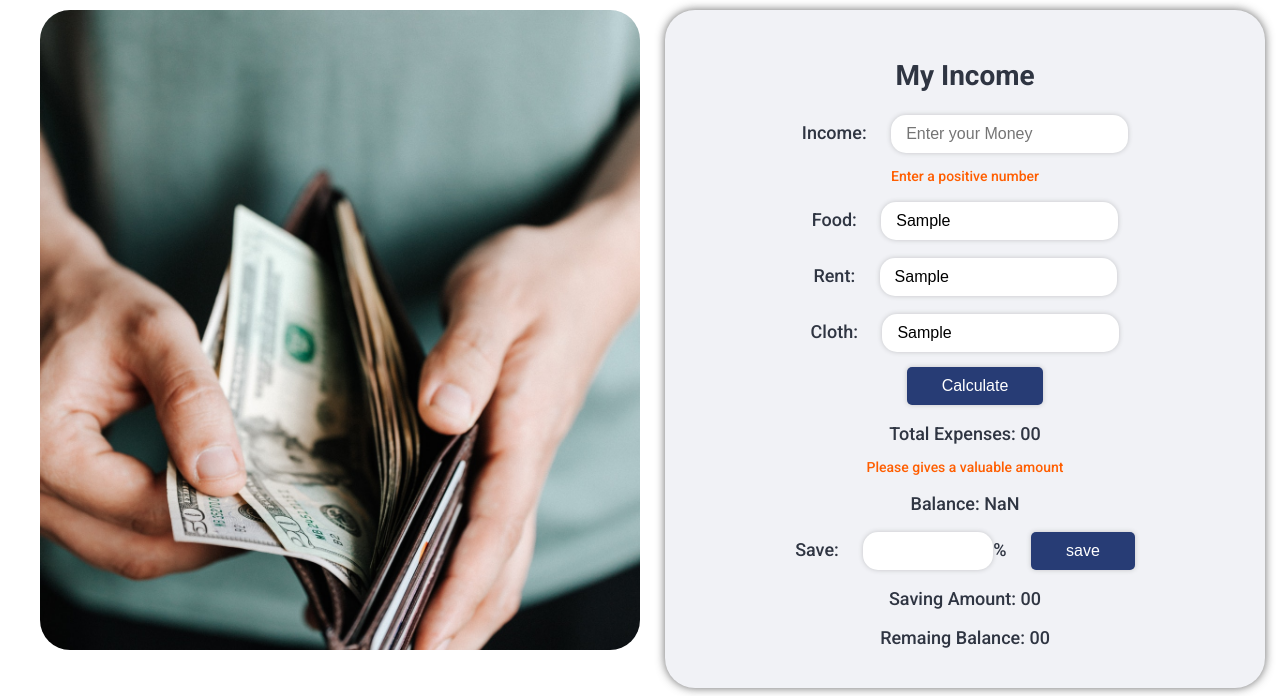
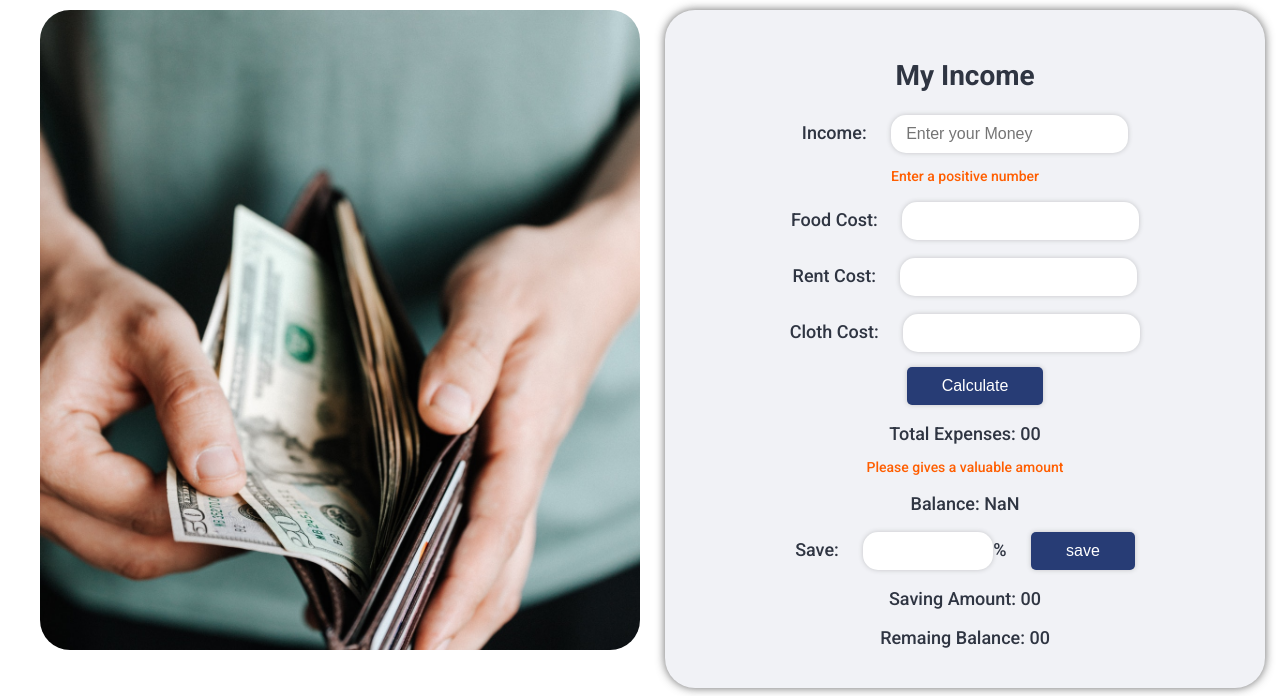
Before and after one commit to ambishalsaha01/money-master-05, a plain HTML site: page index.html in a window 1280 px wide. Both pictures are taken after typing "Sample", "Sample", "Sample" into the empty fields and a click on the button "Calculate". Shown: the part 111-807 px from the top of the page. Drawn offline with Linux system fonts and the light colour scheme.

Commit message:
javascript error handling

```diff
--- a/index.html
+++ b/index.html
@@ -30,9 +30,9 @@
                         <p id="income-error">Enter a positive number</p>
                     </div>
                     <div class="expenses">
-                        <p>Food: <input id="food-cost" type="text"></p>
-                        <p>Rent: <input id="rent-cost" type="text"></p>
-                        <p>Cloth: <input id="cloth-cost" type="text"></p>
+                        <p>Food Cost: <input id="food-cost" type="text"></p>
+                        <p>Rent Cost: <input id="rent-cost" type="text"></p>
+                        <p>Cloth Cost: <input id="cloth-cost" type="text"></p>
                         <button id="calculate-btn">Calculate</button>
                     </div>
                     <div class="expenses-result">
--- a/js/script.js
+++ b/js/script.js
@@ -11,7 +11,13 @@ function getTotalcost(costField){
     const costInputField = document.getElementById(costField);
     const costInputFieldValue = costInputField.value;
     const parseCostField = parseFloat(costInputFieldValue);
-    return parseCostField;
+    if(parseCostField > 0){
+        return parseCostField;
+    }
+    else{
+        costInputField.value = ''
+    }
+
 }
 
 // //////////Get Expenses & Balance Field\\\\\\\\\\
```
